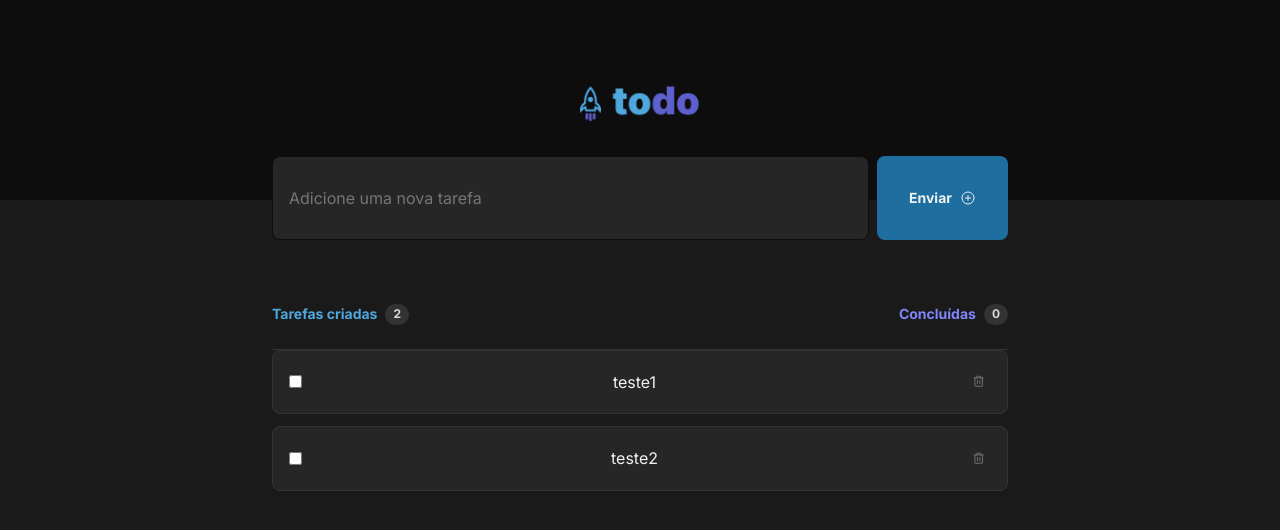
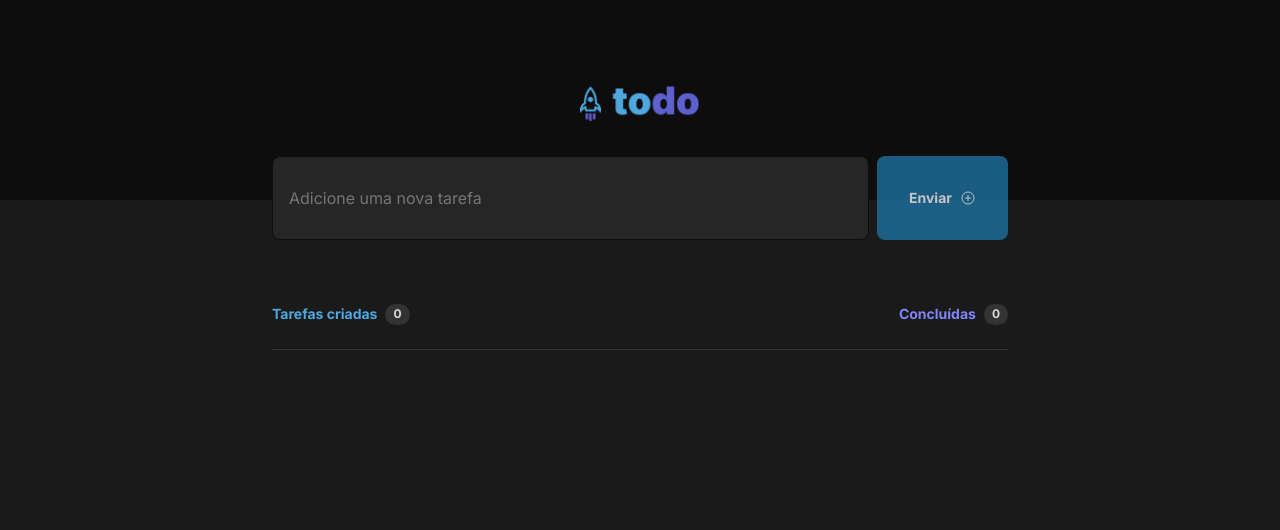
Before and after one commit to lwkas-gabriel/todo-list-rocketseat, a React (Vite) app: page / in a window 1280 px wide. Shown: the top 530 px of the page. Built offline with nearby package versions, Linux system fonts and the light colour scheme.

Commit message:
inserção de novos ListItens

```diff
--- a/src/App.module.css
+++ b/src/App.module.css
@@ -58,6 +58,12 @@
     background: var(--blue);
 }
 
+.formNewTodo > button:disabled{
+    opacity: 0.8;
+    cursor: not-allowed;
+}
+
+
 
 .todoListHeader{
     display: flex;
--- a/src/App.tsx
+++ b/src/App.tsx
@@ -3,13 +3,28 @@ import { Header } from './components/Header'
 import styles from './App.module.css'
 import { PlusCircle } from 'phosphor-react'
 import { ListItem } from './components/ListItem'
-import { useState } from 'react'
+import { ChangeEvent, FormEvent, InvalidEvent, useState } from 'react'
 
 function App() {
 
-  const [toDos, setToDos] = useState([
-    "teste1", "teste2"
-  ]);
+  const [toDos, setToDos] = useState<string[]>([]);
+
+  const [newToDoText, setNewToDoText] = useState('');
+
+  function handleCreateNewTask(event: FormEvent){
+    event.preventDefault();
+    setToDos([...toDos, newToDoText]);
+    setNewToDoText('');
+  }
+
+  function handleOnChangeText(event: ChangeEvent<HTMLInputElement>){
+    event.target.setCustomValidity('')
+    setNewToDoText(event.target.value)
+  }
+
+  function handleNewTaskInvalid(event: InvalidEvent<HTMLInputElement>){
+    event.target.setCustomValidity("Esse campo é obrigatório!");
+  }
 
   function deleteTask(deleteThis: string){
     const listWithoutDeletedTask = toDos.filter(tasks =>{
@@ -19,13 +34,25 @@ function App() {
     setToDos(listWithoutDeletedTask);
   }
 
+  const isNewToDoTextEmpty = newToDoText.length==0
+
   return (
     <div>
       <Header/>
       <main className={styles.wrapper}>
         <form className={styles.formNewTodo} action="#">
-          <input placeholder='Adicione uma nova tarefa' type="text" />
-            <button>
+          <input
+            onInvalid={handleNewTaskInvalid}
+            onChange={handleOnChangeText}
+            placeholder='Adicione uma nova tarefa'
+            type="text"
+          />
+            <button
+              type='submit'
+              value={newToDoText}
+              onClick={handleCreateNewTask}
+              disabled={isNewToDoTextEmpty}
+            >
               Enviar
               <PlusCircle size={16}/>
             </button>
--- a/src/components/ListItem.module.css
+++ b/src/components/ListItem.module.css
@@ -15,6 +15,7 @@
 }
 
 .listItem label{
+
     font-family: 'Inter', sans-serif;
     max-width: 39.5rem;
     font-weight: 400;
```
